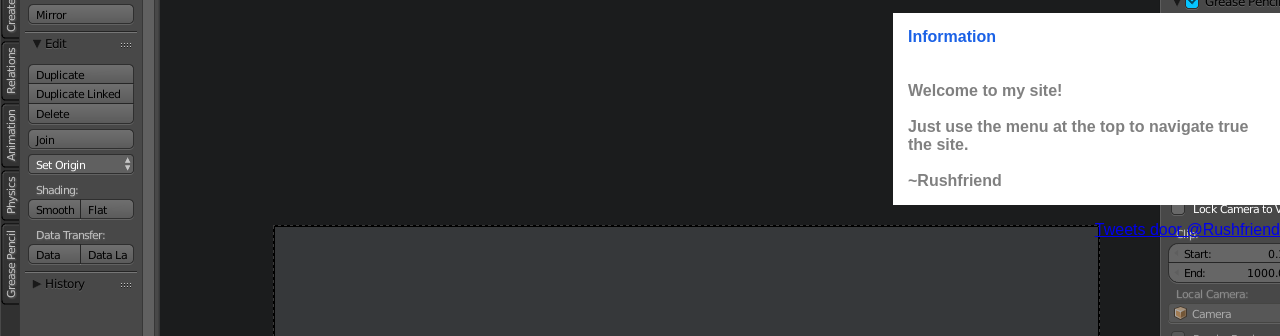
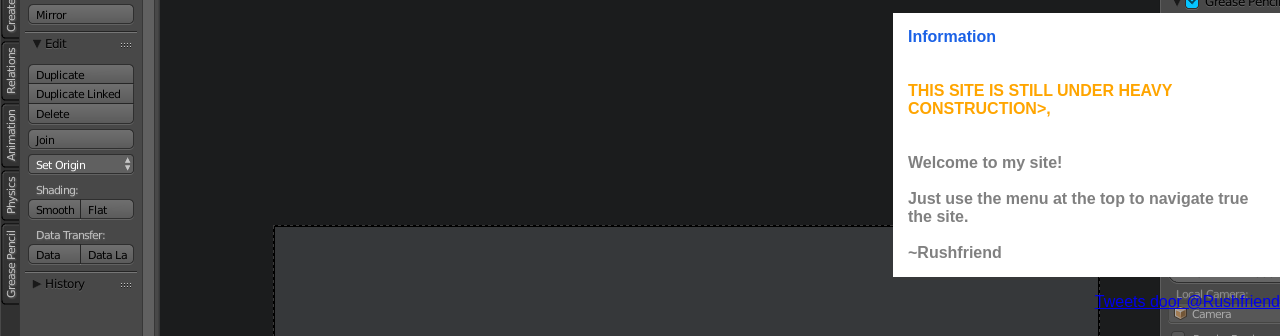
Before and after one commit to Rushfriend/Rushfriend.github.io, a plain HTML site: page index.html in a window 1280 px wide. Shown: the part 81-417 px from the top of the page. Drawn offline with Linux system fonts and the light colour scheme.

Commit message:
Added disclaimer
for the site still being under construction

```diff
--- a/index.html
+++ b/index.html
@@ -2,7 +2,7 @@
 <html>
 
 	<head>
-		<title>Rushfriend</title>
+	<title>Rushfriend</title>
 	</head>
 	<link href="mainStyles.css" rel="stylesheet"/>
 	<body>
@@ -18,7 +18,7 @@
 				<li style="float:right"><a class="twitch"  style="font-weight: bold" href="https://www.twitch.tv/rushfriend">Twitch</a></li>
 			</ul>
 
-			<p class="Sidebar" style="font-weight: bold" >Information<br><br><br><font color="gray"> Welcome to my site!<br><br>Just use the menu at the top to navigate true the site.<br><br>~Rushfriend</font></p>
+			<p class="Sidebar" style="font-weight: bold" >Information<br><br><br><font color="orange">THIS SITE IS STILL UNDER HEAVY CONSTRUCTION>,<br><br><br></font><font color="gray"> Welcome to my site!<br><br>Just use the menu at the top to navigate true the site.<br><br>~Rushfriend</font></p>
 
 			<a class="twitter-timeline" href="https://twitter.com/Rushfriend" data-widget-id="722824775404421120" width="387" height="640" data-chrome="nofooter noborders">Tweets door @Rushfriend</a>
 <script>!function(d,s,id){var js,fjs=d.getElementsByTagName(s)[0],p=/^http:/.test(d.location)?'http':'https';if(!d.getElementById(id)){js=d.createElement(s);js.id=id;js.src=p+"://platform.twitter.com/widgets.js";fjs.parentNode.insertBefore(js,fjs);}}(document,"script","twitter-wjs");</script>
```
